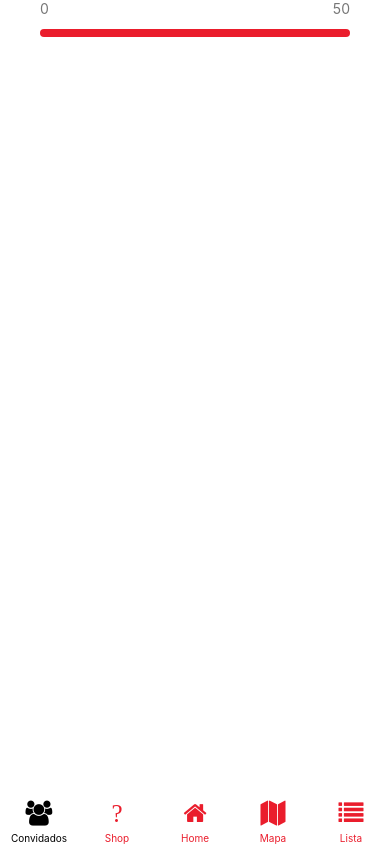
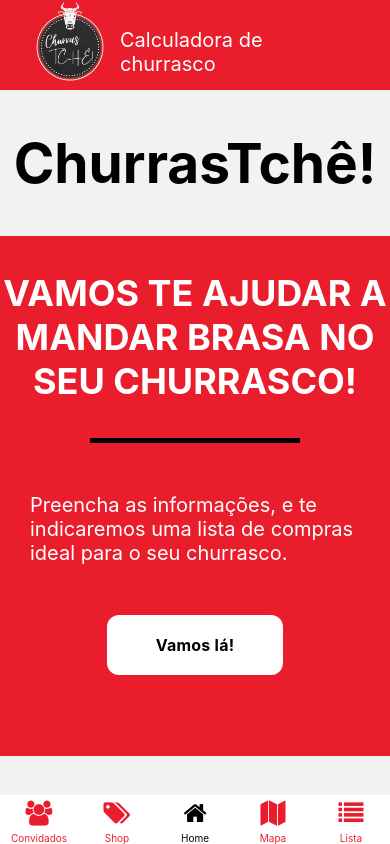
Before and after one commit to AnjosSant/Churrastche, a React Native app: screen / in a window 390 px wide. Built offline with nearby package versions, Linux system fonts and the light colour scheme.

Commit message:
home quase pronto

```diff
--- a/package.json
+++ b/package.json
@@ -23,6 +23,9 @@
     "react-native-screens": "~3.15.0",
     "react-native-vector-icons": "^9.2.0",
     "react-native-web": "~0.18.7",
+    "react-native-web-webview": "^1.0.2",
+    "react-native-youtube": "^2.0.2",
+    "react-native-youtube-iframe": "^2.2.2",
     "styled-components": "^5.3.6"
   },
   "devDependencies": {
--- a/src/pages/Home/home.js
+++ b/src/pages/Home/home.js
@@ -1,8 +1,25 @@
-import React from "react";
-import { View, Text, StyleSheet, ScrollView, Button } from "react-native";
+import React, { useState, useCallback } from "react";
+import {
+  View,
+  Text,
+  StyleSheet,
+  ScrollView,
+  TouchableOpacity,
+} from "react-native";
+import { useNavigation } from "@react-navigation/native";
 import Header from "../../components/Header/header";
+import YoutubePlayer from "react-native-youtube-iframe";
 
 export default function Home({}) {
+  const navigation = useNavigation();
+ const [playing, setPlaying] = useState(false);
+
+  const onStateChange = useCallback((state) => {
+    if (state === "ended") {
+       setPlaying(false);
+     }
+   }, []);
+
   return (
     <ScrollView>
       <Header name="Calculadora de churrasco" />
@@ -27,6 +44,30 @@
             Preencha as informações, e te indicaremos uma lista de compras ideal
             para o seu churrasco.
           </Text>
+
+          <TouchableOpacity
+            style={styles.buttonNext}
+            onPress={() => {
+              navigation.navigate("Convidados");
+            }}
+          >
+            <Text style={styles.textAvancar}>Vamos lá!</Text>
+          </TouchableOpacity>
+        </View>
+
+        <View style={styles.receitas}>
+          <View>
+            <Text style={styles.textWhite}>Receitas</Text>
+          </View>
+          <View style={styles.yt}>
+          <YoutubePlayer
+            height={300}
+            width={300}
+            play={playing}
+            videoId={"kWH9FDwfm0Y"}
+            onChanceState={onStateChange}
+          />
+        </View>
         </View>
       </View>
     </ScrollView>
@@ -42,11 +83,11 @@
   text: {
     fontSize: 55,
     fontWeight: "bold",
-    marginTop: 60,
+    marginTop: 40,
   },
   cardRed: {
     backgroundColor: "#EA1D2C",
-    height: 600,
+    height: 520,
     width: "100%",
     marginTop: 40,
   },
@@ -68,4 +109,40 @@
     marginRight: 30,
     marginTop: -40,
   },
+  buttonNext: {
+    marginLeft: "auto",
+    marginRight: "auto",
+    width: "45%",
+    height: 60,
+    borderRadius: 12,
+    backgroundColor: "white",
+    marginTop: 50,
+  },
+  textAvancar: {
+    marginLeft: "auto",
+    marginRight: "auto",
+    marginTop: "auto",
+    marginBottom: "auto",
+    fontSize: 16,
+    lineHeight: 21,
+    fontWeight: "bold",
+    letterSpacing: 0.25,
+    color: "black",
+  },
+  receitas: {
+    height: 600,
+    width: "100%",
+    marginTop: 40,
+  },
+  textWhite: {
+    textAlign: "center",
+    fontSize: 55,
+    fontWeight: "bold",
+    marginTop: 10,
+  },
+  yt: {
+    justifyContent: "center",
+    alignItems: "center",
+    marginTop: 25,
+  }
 });
--- a/src/routes.js
+++ b/src/routes.js
@@ -12,6 +12,7 @@
 function Routes() {
   return (
     <Tab.Navigator
+    initialRouteName="Home"
       screenOptions={{
         tabBarActiveTintColor: "black",
         tabBarInactiveTintColor: "#EA1D2C",
@@ -42,9 +43,9 @@
           headerShown: false,
           tabBarIcon: ({ color, size, focused }) => {
             if (focused) {
-              return <Icon name="store" size={size} color={color} />;
+              return <Icon name="tags" size={size} color={color} />;
             }
-            return <Icon name="store" size={size} color={color} />;
+            return <Icon name="tags" size={size} color={color} />;
           },
         }}
       />
```
Also changed, not shown: 1 other file (tests, documents, lock files or other folders).
